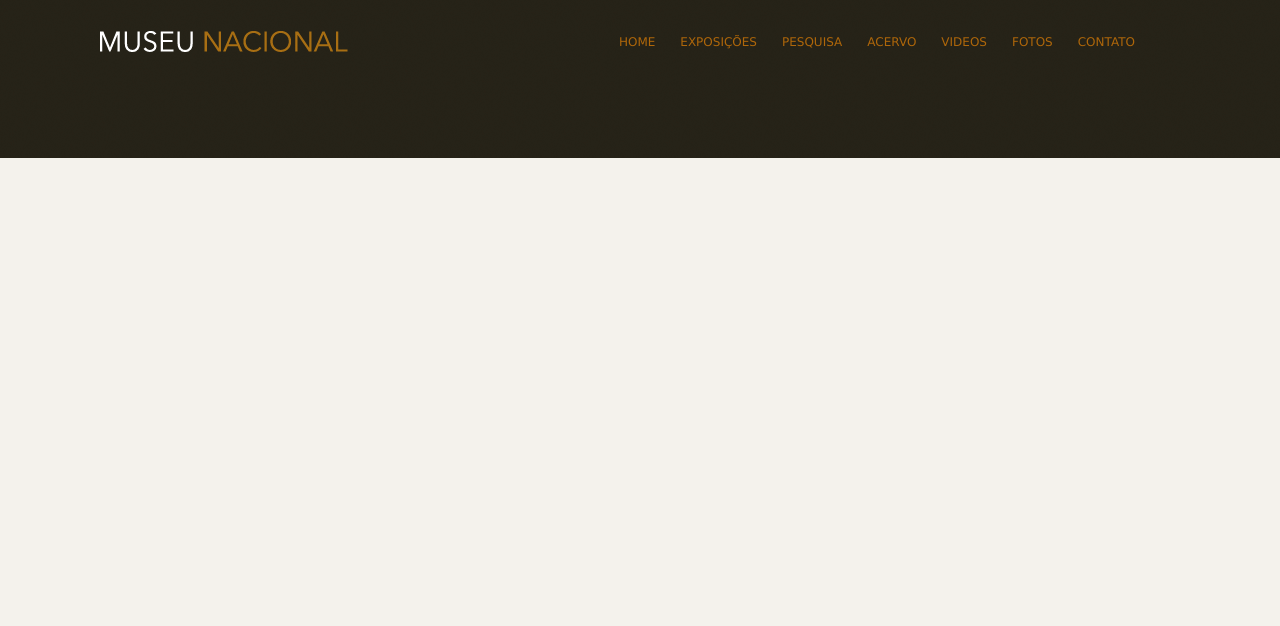
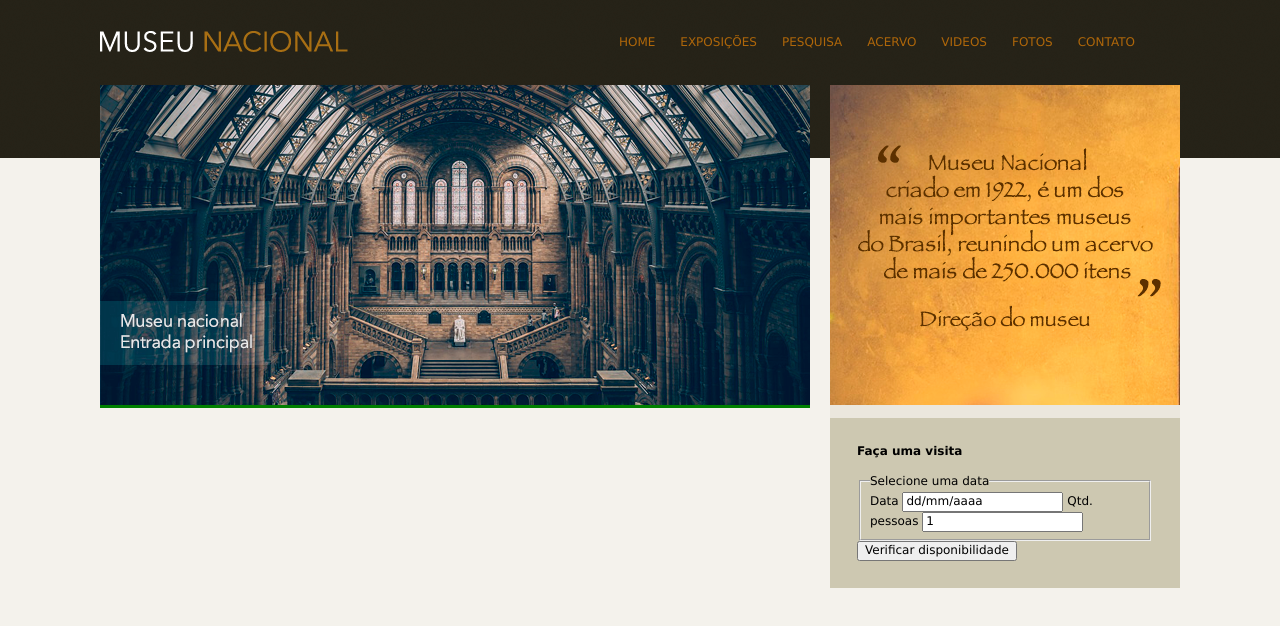
Before and after one commit to FelipePetriw/Museu-Nacional, a plain HTML site: page index.html in a window 1280 px wide. Drawn offline with Linux system fonts and the light colour scheme.

Commit message:
Campo para Visita
Criação de campo para agendamento de visita.

```diff
--- a/estilo.css
+++ b/estilo.css
@@ -58,3 +58,22 @@ nav ul li a:link{
 nav ul li a:hover {
     border-bottom: 1px solid #535858;
 }
+
+/* Principal */
+#conteudo{
+    width: 710px;
+    float: left;
+    background: green;
+}
+
+aside {
+    width: 350px;
+    float: right;
+    background: #ebe7dd;
+}
+
+section#visita {
+    background: #cdc8b1;
+    padding: 10px 27px 27px 27px;
+    margin-top: 10px;
+}
--- a/index.html
+++ b/index.html
@@ -40,6 +40,39 @@
 
         </header><!--Fim do Header-->
 
+        <div id="principal"><!--Início Principal-->
+            <div id="conteudo"><!--Início Conteudo-->
+                <section id="capa">
+                    <img src="./imagens/museu.png" alt="Entrada Principal do Museu Nacional">
+                </section>
+            </div><!--Fim Conteudo-->
+
+            <aside><!--Início Aside-->
+                <section id="depoimento">
+                    <img src="./imagens/depoimento.png" alt="Imagem com depoimento da direção do museu">
+                </section>
+
+                <section id="visita">
+                    <h4>Faça uma visita</h4>
+                    <form>
+                        <fieldset>
+                            <legend>Selecione uma data</legend>
+
+                            <label for="data">Data</label>
+                            <input type="text" id="data" value="dd/mm/aaaa">
+
+                            <label for="qtd">Qtd. pessoas</label>
+                            <input type="text" id="qtd" value="1">
+
+                        </fieldset>
+
+                        <input type="submit" value="Verificar disponibilidade">
+
+                    </form>
+                </section>
+            </aside><!--Fim Aside-->
+
+        </div><!--Fim Principal-->
 
     </div><!--Fim do Container-->
 
```
